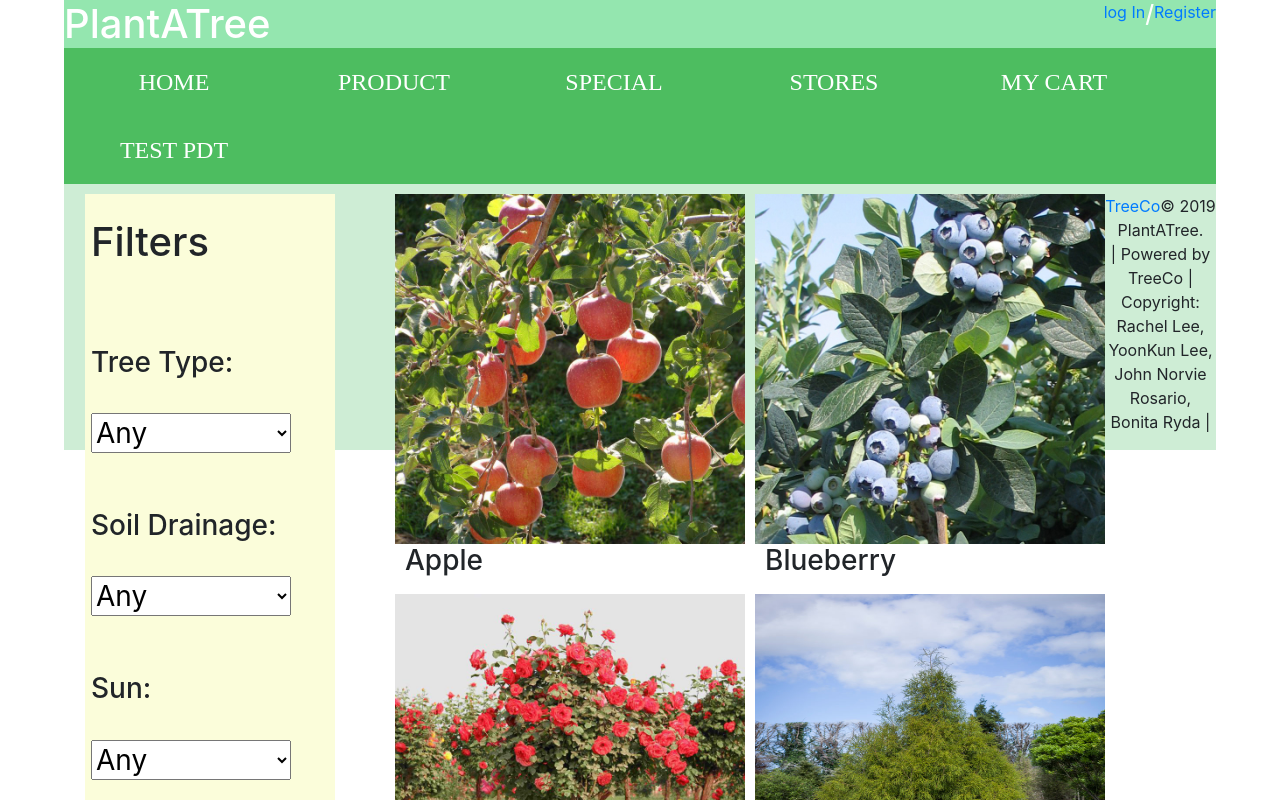
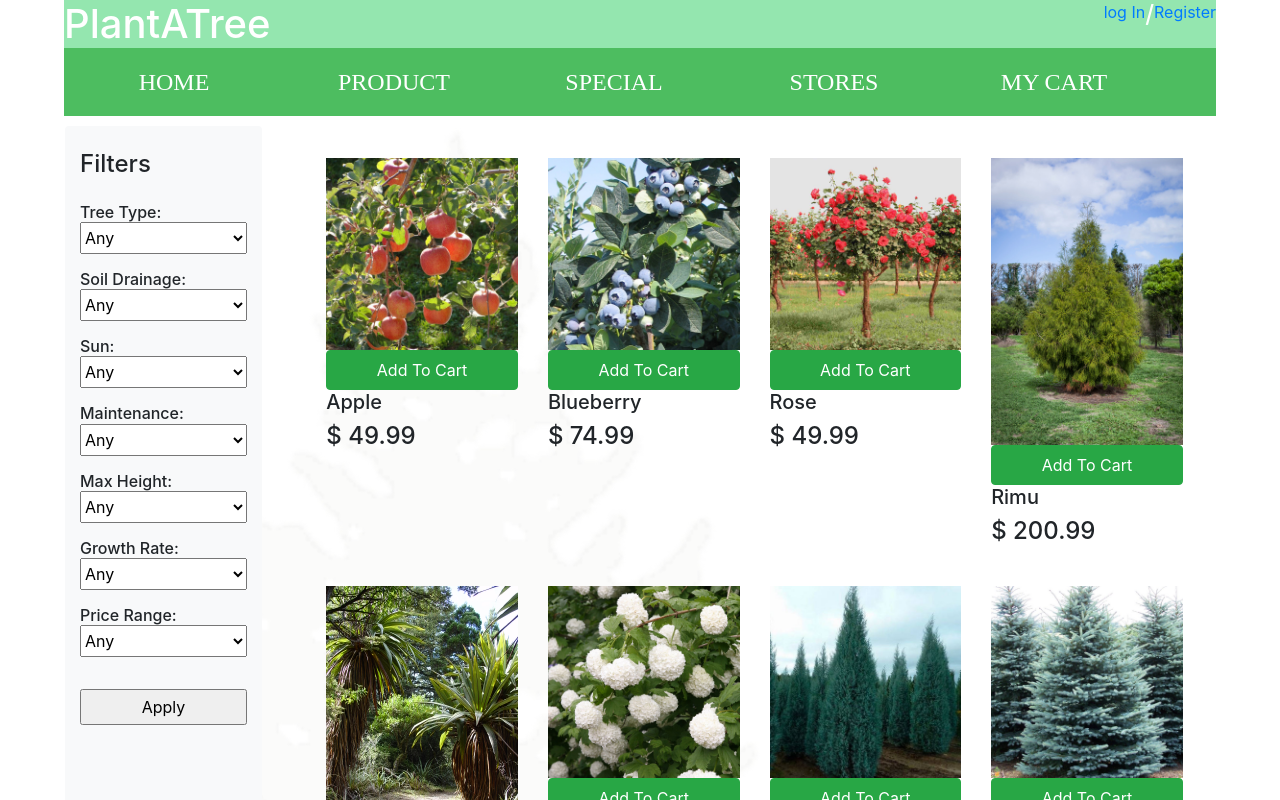
Before and after one commit to rachellee2/PlantATree, a React (Create React App) app: page /product in a window 1280 px wide. Shown: the top 800 px of the page. Built offline with nearby package versions, Linux system fonts and the light colour scheme.

Commit message:
Item detail page updated & product page chaged to test pdt

```diff
--- a/src/App.js
+++ b/src/App.js
@@ -1,6 +1,6 @@
 import React, { Component } from 'react';
 import { BrowserRouter as Router, Route, Link } from 'react-router-dom';
-import { Home, Product, Special, Stores, Register, logIn, item, Paypal } from './pages';
+import { Home, Special, Stores, Register, logIn, Paypal } from './pages';
 import CartComp from './Component/Cart/CartComp';
 import { inCart } from './Component/Cart/InCart';
 import RitemList from './Component/RitemList';
@@ -35,34 +35,30 @@ class App extends Component {
 									<Link to="/">Home</Link>
 								</li>
 								<li id="AppCont1">
-									<Link to="/Product">Product</Link>
+									<Link to="/product">Product</Link>
 								</li>
 								<li id="AppCont1">
-									<Link to="/Special">Special</Link>
+									<Link to="/special">Special</Link>
 								</li>
 								<li id="AppCont1">
-									<Link to="/Stores">Stores</Link>
+									<Link to="/stores">Stores</Link>
 								</li>
 								<li id="AppCont1">
-									<Link to="/Cart">My Cart</Link>
-								</li>
-								<li id="AppCont1">
-									<Link to="/ritemlist">Test pdt</Link>
+									<Link to="/cart">My Cart</Link>
 								</li>
 							</ul>
 						</div>
 					</nav>
 
 					<Route exact path="/" component={Home} />
-					<Route path="/Product" component={Product} />
-					<Route path="/Special" component={Special} />
-					<Route path="/Stores" component={Stores} />
-					<Route path="/Register" component={Register} />
+					<Route path="/product" component={RitemList} />
+					<Route path="/special" component={Special} />
+					<Route path="/stores" component={Stores} />
+					<Route path="/register" component={Register} />
 					<Route path="/logIn" component={logIn} />
-					<Route path="/Cart" component={CartComp} />
-					<Route path="/item" component={item} />
+					<Route path="/cart" component={CartComp} />
+					<Route path="/item" component={ItemDetail} />
 					<Route path="/paypal" component={Paypal} />
-					<Route path="/ritemlist" component={RitemList} />
 					<Route path="/ritemdetail" component={ItemDetail} />
 					<div className="w-100 mt-5"></div>
 				<footer class="footer-copyright text-center footer-green py-3 botton-0 letter-spacing-5">
--- a/src/Component/Cart/CartItem.js
+++ b/src/Component/Cart/CartItem.js
@@ -15,7 +15,7 @@ export default class CartItem extends Component {
 						<i className="fas fa-times-circle text-danger mt-lg-4" onClick={() => inCart.deleteItem(this.props)} />
 					</Link>
 				</div>
-				<div className="col-10 mx-auto col-lg-2 w-10 h-10">
+				<div className="col-10 mx-auto col-lg-2 w-10 h-10 mb-2">
 					<div className="img-container">
 						<img className="img-fluid" src={this.props.img} />
 					</div>
--- a/src/Component/ItemDetail.js
+++ b/src/Component/ItemDetail.js
@@ -9,58 +9,34 @@ export default class ItemDetail extends Component {
 	}
 
 	render() {
-		console.log(this.props);
 		return (
-			<div id="main" className="mx-auto">
-				{console.log(this.props)}
+		<div>
+				<div className="row">
+					<div className="col-10 mx-auto text-center my-5">
+						<h2>{this.props.location.item.state.name}</h2>
+					</div>
+				</div>
+				<div className="row">
+					<div className="col-10 mx-auto col-md-6 my-3">
+						<img src={this.props.location.item.state.img} className="img-fluid" alt="" />
+					</div>
+					<div className="col-10 mx-auto col-md-6 my-3 text-capitalize">
+						<h3>{this.props.location.item.state.name}</h3>
 
-				<div id="p_cont15">
-					<h1>{this.props.location.item.state.name}</h1>
-				</div>
-
-				<div id="cont5">
-					<img id="cont24" src={this.props.location.item.state.img} alt="" />
-					<h2 id="p_cont18">
-						Description:
-						<h3 id="cont6">{this.props.location.item.state.description}</h3>
-						<div id="cont19">
-							<div id="cont8">
-								<h3> Tree Type: {this.props.location.item.state.type}</h3>
-								<br />
-								<h3>Tree Height: {this.props.location.item.state.height}</h3>
-								<br />
-								<h3>Maintain: {this.props.location.item.state.maintain}</h3>
-								<br />
-								<h3>Soil: {this.props.location.item.state.soil}</h3>
-								<br />
-								<h3>Sun: {this.props.location.item.state.sun}</h3>
-								<br />
-							</div>
-							<div id="cont10">
-								<h1>Total Price: $ {this.props.location.item.state.price}</h1>
-								<Link
-									to="/Cart"
-									style={
-										this.props.location.item.state.isAdded ? (
-											{ pointerEvents: 'none' }
-										) : (
-											{ pointerEvents: 'auto' }
-										)
-									}
-								>
-									<button
-										className="btn btn-success"
-										onClick={() => {
-											inCart.addToCart(this.props.location.item.state);
-										}}
-										disabled={this.props.location.item.state.isAdded ? true : false}
-									>
-										{this.props.location.item.state.isAdded ? 'Added' : 'Add to Cart'}
-									</button>
-								</Link>
-							</div>
-						</div>
-					</h2>
+						<h4 className="text-title text-uppercase text-muted mt-3 mb-2">
+							Type : <span className="text-uppercase">{this.props.location.item.state.type}</span>
+						</h4>
+						<h4 className="my-3">
+							price : <span>$</span>
+							{this.props.location.item.state.price}
+						</h4>
+						<h5 className="my-2">maximum height : <span className="lead">{this.props.location.item.state.height}</span></h5>
+						<h5 className="my-2">maintenance : <span className="lead">{this.props.location.item.state.maintain}</span></h5>
+						<h5 className="my-2">soil drainage : <span className="lead">{this.props.location.item.state.soil}</span></h5>
+						<h5 className="my-2">weather condition : <span className="lead">{this.props.location.item.state.sun}</span></h5>
+						<h5 className="text-capitalize font-weight-bold mt-4 mb-2">description :</h5>
+						<p className="lead">{this.props.location.item.state.description}</p>
+					</div>
 				</div>
 			</div>
 		);
--- a/src/Component/RitemList.js
+++ b/src/Component/RitemList.js
@@ -8,10 +8,102 @@ export default class RitemList extends Component {
 		console.log("inCart component has in itemList: ", inCart)
 		return (
 			<div>
-				<div className="row">{TreeList.map((item) => (
-					<Ritem {...item} key={item.state.id}
-					/>
-				))}
+				<div className="row">
+					<div className="mx-auto ml-sm-3 mr-sm-3 col-xs-11 col-sm-3 col-md-3 col-lg-2 bg-light rounded" style={StyleSheet.right}>
+						<h4 className="my-4">Filters</h4>
+						<h6 className="mt-3">
+							Tree Type:
+						<br/>
+							<select className="w-100 py-1" name="select" onChange={()=>this.onHandleChange.bind(this)}>
+								<option value="any" defaultValue>
+									Any
+								</option>"
+								<option value="2">Hedge</option>"
+								<option value="3">Evergreen</option>"
+								<option value="4">NZ native</option>"
+								<option value="5">Fruit tree</option>"
+								<option value="6">Flower tree</option>"
+							</select>
+						</h6>
+						<h6 className="mt-3">
+							Soil Drainage:
+						<br/>
+							<select className="w-100 py-1" name="select">
+								<option value="any" defaultValue>
+									Any
+								</option>"
+								<option value="2">Slow</option>"
+								<option value="3">Medium</option>"
+								<option value="4">Fast</option>"
+							</select>
+						</h6>
+						<h6 className="mt-3">
+							Sun:
+						<br/>
+							<select className="w-100 py-1" name="select">
+								<option value="any" defaultValue>
+									Any
+								</option>"
+								<option value="2">Shade</option>"
+								<option value="3">Medium</option>"
+								<option value="4">Sunny</option>"
+							</select>
+						</h6>
+						<h6 className="mt-3">
+							Maintenance:
+						<br/>
+							<select className="w-100 py-1" name="select">
+								<option value="any" defaultValue>
+									Any
+								</option>"
+								<option value="2">AnyEasy</option>"
+								<option value="3">Medium</option>"
+								<option value="4">Hard</option>"
+							</select>
+						</h6>
+						<h6 className="mt-3">
+							Max Height:
+						<br/>
+							<select className="w-100 py-1" name="select">
+								<option value="any" defaultValue>
+									Any
+								</option>"
+								<option value="2">Under 1m</option>"
+								<option value="3">1 - 2M</option>"
+								<option value="4">2 - 3M</option>"
+								<option value="5">Over 3M</option>"
+							</select>
+						</h6>
+						<h6 className="mt-3">
+							Growth Rate:
+						<br/>
+							<select className="w-100 py-1" name="select">
+								<option value="any" defaultValue>
+									Any
+								</option>"
+								<option value="2">Slow</option>"
+								<option value="3">Medium</option>"
+								<option value="4">Fast</option>"
+							</select>
+						</h6>
+						<h6 className="mt-3">
+							Price Range:
+						<br/>
+							<select className="w-100 py-1" name="select">
+								<option value="any" defaultValue>
+									Any
+								</option>"
+								<option value="2">$10-25</option>"
+								<option value="3">$25-50</option>"
+								<option value="4">$50-75</option>"
+								<option value="5">Over $75</option>"
+							</select>
+						</h6>
+						<input className="mt-4 mb-5 w-100 py-1" type="button" value="Apply" />
+					</div>
+					<div className="col-xs-12 col-sm-8 col-md-8 mx-auto col-lg-9 mt-3 align-right float-sm-center float-md-right float-lg-right">
+						<div className="row">{TreeList.map((item) => <Ritem {...item} key={item.state.id} />)}</div>
+					</div>
 				</div>
 			</div>
 		)
--- a/src/pages/css/login.css
+++ b/src/pages/css/login.css
@@ -29,11 +29,11 @@ header {
 	height: 2.5rem;
 	margin-top: -200px;
 } */
-.wrapper1 {
+/* .wrapper1 {
 	margin: 0 auto 0;
 	width: 100%;
-	height: 106px;
-}
+  height: fit-content;
+} */
 .nav {
 	margin-top: 20px;
 	background-color: black;
--- a/src/pages/css/paypal.css
+++ b/src/pages/css/paypal.css
@@ -45,12 +45,12 @@ footer{
     background-color: #404040;
     border-top: solid;
 } */
-.wrapper1{
+/* .wrapper1{
 	margin: 0 auto 0;
 	width: 800px;
-	height: 106px;
+  height: fit-content;
 
-}
+} */
 .nav{
 	margin:-30px auto;
 	background-color: rgba(17, 2, 2, 0.3);
--- a/src/pages/index.js
+++ b/src/pages/index.js
@@ -1,13 +1,13 @@
 export { default as Home } from './Home';
-export { default as Product } from './Product';
+export { default as RitemList } from '../Component/RitemList';
 export { default as Special } from './Special';
 export { default as Credit } from './Credit';
 export { default as Paypal } from './Paypal';
 export { default as logIn } from './logIn';
 export { default as Stores } from './Stores';
-export { default as item } from './item';
+export { default as ItemDetail } from '../Component/ItemDetail';
 export { default as Register } from './Register';
 export { default as Tips } from './Tips';
 export { default as Advertisement } from './Advertisement';
-export { default as CartComp } from './Cart';
+export { default as CartComp } from '../Component/Cart/CartComp';
 export { default as PickupDeliveryOpt } from './pickup&deliveryOpt';
```
Also changed, not shown: src/jsonHelper.js (deleted, +0 -46 lines).
